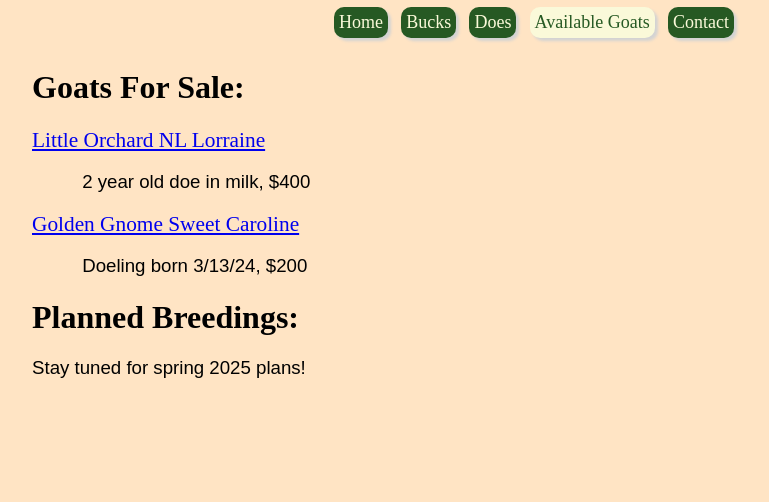
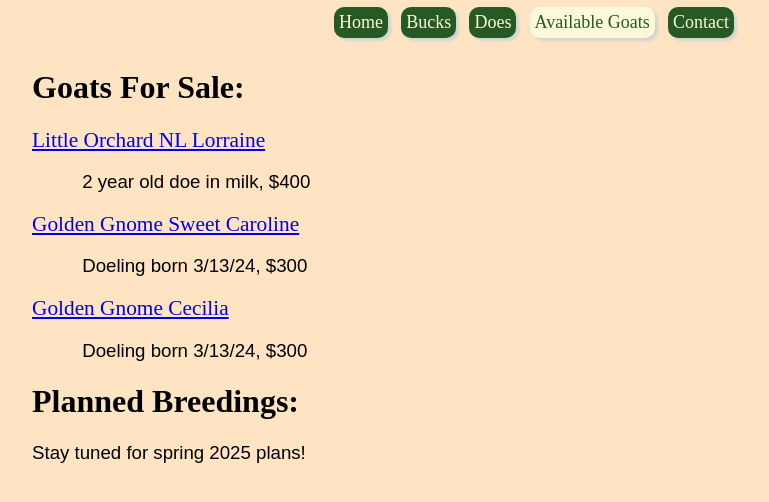
Before and after one commit to kbrainard1/goldengnomegoats, a plain HTML site: page available.html in a window 1280 px wide. Shown: the part 252-754 px from the top of the page, without its empty margins (106-875 px from the left). Drawn offline with Linux system fonts and the light colour scheme.

Commit message:
Add Ceci to sale page

```diff
--- a/available.html
+++ b/available.html
@@ -28,7 +28,9 @@
 <a class="goat_link" href="does.html#Lorraine">Little Orchard NL Lorraine</a>
 <p class="sale_desc">2 year old doe in milk, $400</p>
 <a class="goat_link" href="does.html#Caroline">Golden Gnome Sweet Caroline</a>
-<p class="sale_desc">Doeling born 3/13/24, $200</p>
+<p class="sale_desc">Doeling born 3/13/24, $300</p>
+<a class="goat_link" href="does.html#Cecilia">Golden Gnome Cecilia</a>
+<p class="sale_desc">Doeling born 3/13/24, $300</p>
 
 <h1>Planned Breedings:</h1>
 <p>Stay tuned for spring 2025 plans!</p>
```
